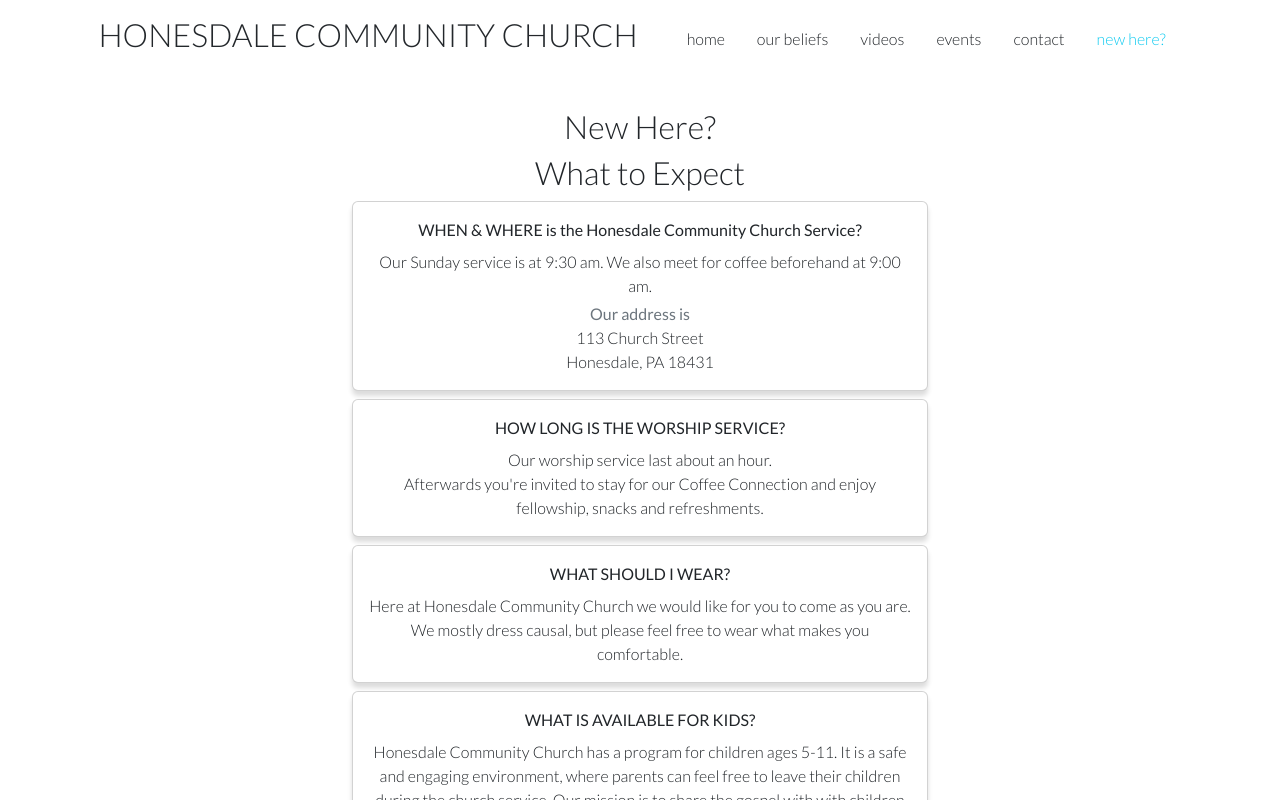
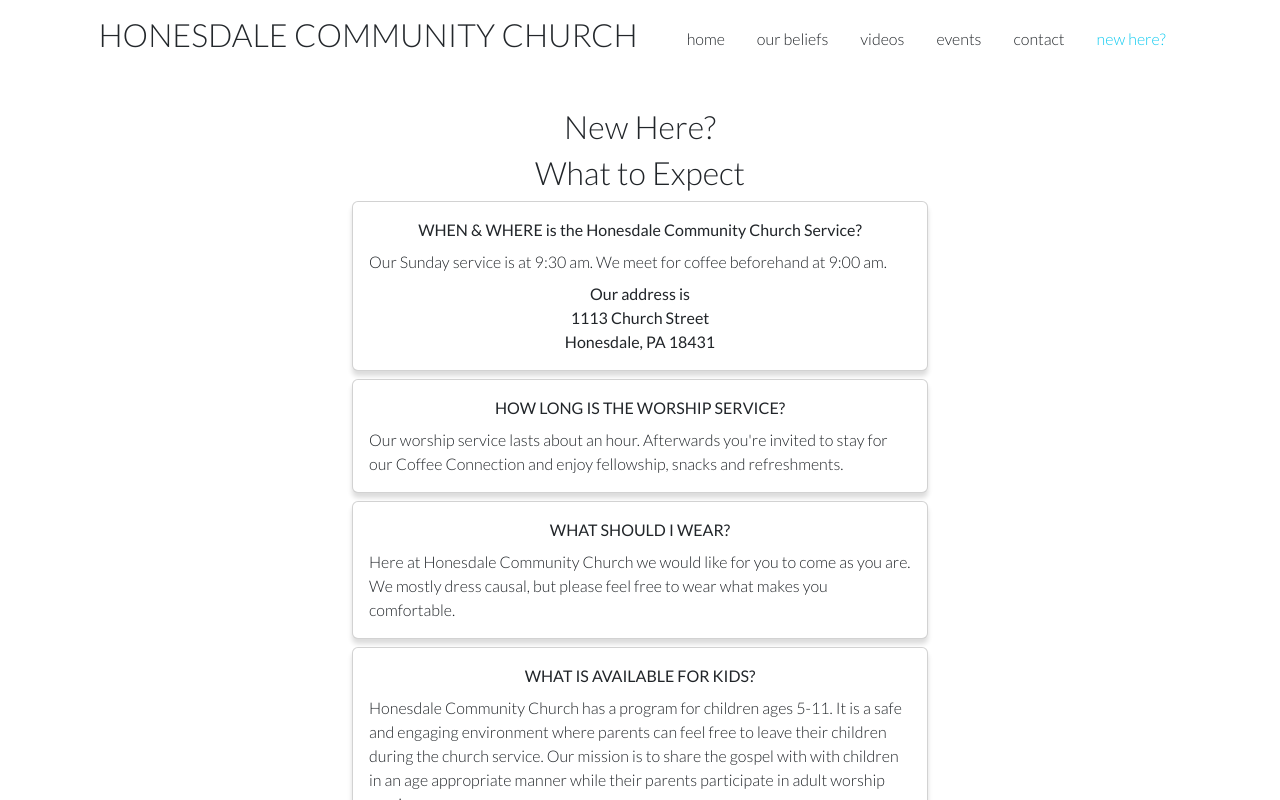
Before and after one commit to caseydean8/honesdale-cc-next, a Next.js app: page /new-here in a window 1280 px wide. Shown: the top 800 px of the page. Built offline with nearby package versions, Linux system fonts and the light colour scheme.

Commit message:
Layout change for larger screens

```diff
--- a/pages/new-here/index.js
+++ b/pages/new-here/index.js
@@ -23,23 +23,21 @@ const NewHere = () => {
               </Balancer>
             </div>
             <div className="card-text mb-2">
-              Our Sunday service is at 9:30 am. We also meet for coffee
-              beforehand at 9:00 am.
+              Our Sunday service is at 9:30 am. We meet for coffee beforehand at
+              9:00 am.
             </div>
-            <div className="card-subtitle text-muted">Our address is</div>
-            <div className="card-text">113 Church Street</div>
-            <div className="card-text">Honesdale, PA 18431</div>
+            <div>Our address is</div>
+            <div>1113 Church Street</div>
+            <div>Honesdale, PA 18431</div>
           </div>
         </div>
         <div className="card my-2">
           <div className="card-body">
             <div className="card-title">HOW LONG IS THE WORSHIP SERVICE?</div>
             <div className="card-text">
-              Our worship service last about an hour.
-            </div>
-            <div className="card-text">
-              Afterwards you're invited to stay for our Coffee Connection and
-              enjoy fellowship, snacks and refreshments.
+              Our worship service lasts about an hour. Afterwards you're invited
+              to stay for our Coffee Connection and enjoy fellowship, snacks and
+              refreshments.
             </div>
           </div>
         </div>
@@ -58,7 +56,7 @@ const NewHere = () => {
             <div className="card-title">WHAT IS AVAILABLE FOR KIDS? </div>
             <div className="card-text mb-1">
               Honesdale Community Church has a program for children ages 5-11.
-              It is a safe and engaging environment, where parents can feel free
+              It is a safe and engaging environment where parents can feel free
               to leave their children during the church service. Our mission is
               to share the gospel with with children in an age appropriate
               manner while their parents participate in adult worship service.
--- a/styles/globals.css
+++ b/styles/globals.css
@@ -1,6 +1,6 @@
-/* check positioning */
 * {
   box-sizing: border-box;
+  /* check positioning */
   /* outline: 1px solid limegreen !important; */
   /* background: rgb(0 100 0 / 0.1) !important; */
 }
@@ -157,3 +157,9 @@ nav a.nav-link {
   overflow: hidden;
   transition: height 0.5s;
 }
+
+@media (min-width:801px) {
+  .card-text {
+    text-align: left;
+  }
+}
```
